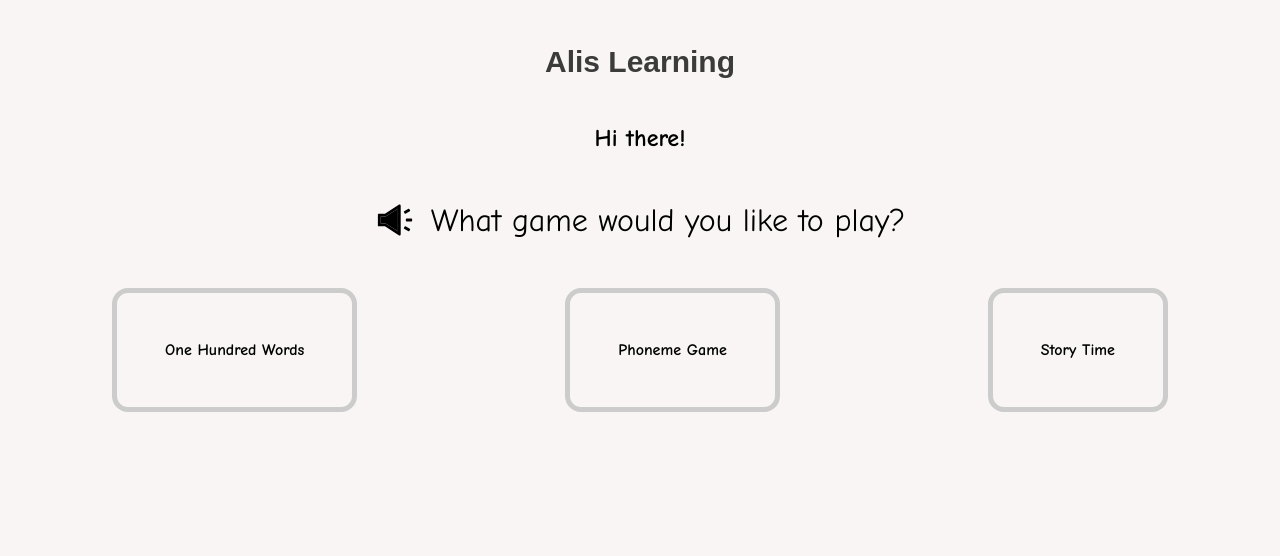
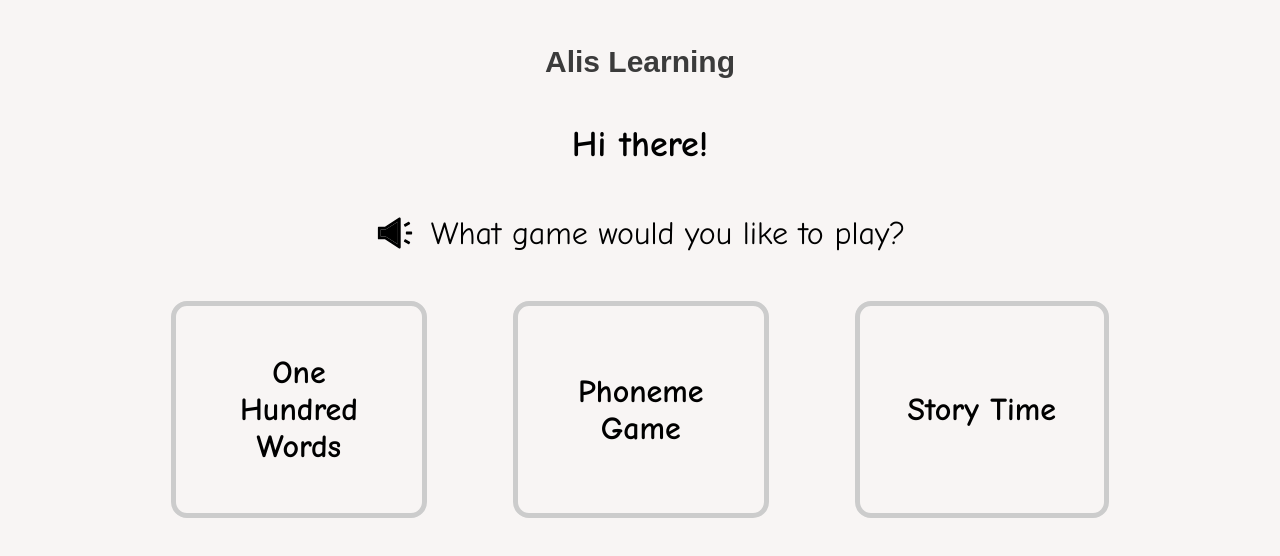
Before and after one commit to fac24/alis-learning, a Next.js app: page /child-landing in a window 1280 px wide. Shown: the top 556 px of the page. Built offline with nearby package versions, Linux system fonts and the light colour scheme.

Commit message:
Tweak learner landing page styles

```diff
--- a/pages/child-landing.js
+++ b/pages/child-landing.js
@@ -24,35 +24,15 @@ export default function ChildLanding({ learnerName }) {
   );
 }
 
-const OneHundred = styled.a`
+const GameTile = styled.a`
+  align-items: center;
+  justify-content: center;
   border: 5px solid #ccc;
   border-radius: 1rem;
   cursor: pointer;
-  display: block;
+  display: flex;
   text-align: center;
-  font-weight: bold;
-  max-width: 16rem;
-  padding-top: 3rem;
-  padding-bottom: 3rem;
-  padding-left: 3rem;
-  padding-right: 3rem;
-  margin: 0 auto;
-  text-decoration: none;
-  color: black;
-
-  &:hover {
-    opacity: 0.7;
-    border-color: #21a300;
-    background-color: #cccccc;
-    background-image: linear-gradient(#11d600, #21a300, darkorange);
-  }
-`;
-const GameTile = styled.a`
-  border: 5px solid #ccc;
-  border-radius: 1rem;
-  cursor: pointer;
-  display: block;
-  text-align: center;
+  font-size: 2rem;
   font-weight: bold;
   max-width: 16rem;
   padding-top: 3rem;
@@ -71,22 +51,16 @@ const GameTile = styled.a`
   }
 `;
 
-const StoryTime = styled.a`
-  border: 5px solid #ccc;
-  border-radius: 1rem;
-  cursor: pointer;
-  display: block;
-  text-align: center;
-  font-weight: bold;
-  max-width: 16rem;
-  padding-top: 3rem;
-  padding-bottom: 3rem;
-  padding-left: 3rem;
-  padding-right: 3rem;
-  margin: 0 auto;
-  text-decoration: none;
-  color: black;
+const OneHundred = styled(GameTile)`
+  &:hover {
+    opacity: 0.7;
+    border-color: #21a300;
+    background-color: #cccccc;
+    background-image: linear-gradient(#11d600, #21a300, darkorange);
+  }
+`;
 
+const StoryTime = styled(GameTile)`
   &:hover {
     opacity: 0.7;
     border-color: #21a300;
@@ -96,6 +70,7 @@ const StoryTime = styled.a`
 `;
 
 const SayHi = styled.h2`
+  font-size: 2.25rem;
   text-align: center;
 `;
 
@@ -104,4 +79,8 @@ const GameSelection = styled.div`
   flex-direction: row;
   justify-content: center;
   justify-content: space-evenly;
+  margin-top: 3rem;
+  margin-left: auto;
+  margin-right: auto;
+  max-width: 64rem;
 `;
```
